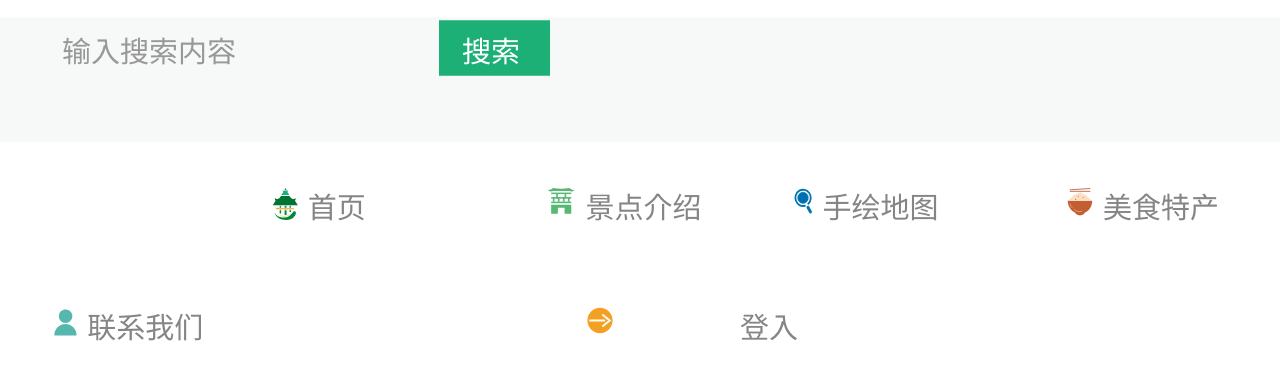
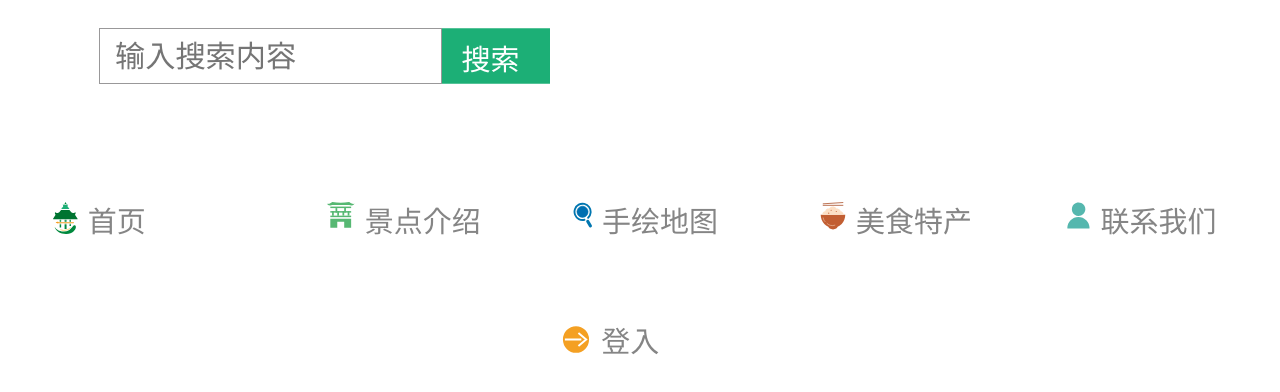
Before and after one commit to mylack/mylack.github.io, a website built with Parcel: page header.html in a window 1280 px wide. Shown: the part 150-542 px from the top of the page. Built offline with nearby package versions, Linux system fonts and the light colour scheme.

Commit message:
Add files via upload

```diff
--- a/header.css
+++ b/header.css
@@ -59,6 +59,7 @@
   max-width: 100%;
 }
 .search-icon1 {
+  padding-top: 1px;
   height: 100%;
   width: 111px;
   position: absolute;
@@ -86,7 +87,13 @@
   display: none;
   max-width: 100%;
 }
+.vector-icon22:hover {
+  fill: #c25e32; /* 改变填充色 */
+  stroke: #57b873; /* 如果有描边，改变描边色 */
+  box-shadow: -8px 8px 0 0 #000;
+}
 .a5 {
+  padding-top: 8px;
   text-decoration: none;
   color: var(--color-white);
   display: inline-block;
@@ -185,7 +192,7 @@
     var(--padding-35xl);
   box-sizing: border-box;
   gap: var(--gap-2xs-1);
-  min-width: 161px;
+  min-width: 246.9px;
   z-index: 3;
   margin-left: -1px;
   cursor: pointer;
@@ -338,6 +345,7 @@
   z-index: 1;
 }
 .vector-parent13,
+.vector-parent14,
 .vector-wrapper2 {
   display: flex;
   flex-direction: column;
@@ -354,6 +362,7 @@
   gap: var(--gap-2xs-1);
   min-width: 246.8px;
   z-index: 3;
+  cursor: pointer;
 }
 .vector-parent13:hover {
   background-color: #e1e1e0; /* 鼠标悬停时的背景色 */
@@ -377,36 +386,25 @@
   display: none;
 }
 .vector-parent14 {
-  position: absolute;
-  top: 0;
-  left: 0;
   background-color: var(--color-white);
-  width: 100%;
-  display: flex;
   flex-direction: row;
-  align-items: flex-start;
-  justify-content: center;
-  padding: var(--padding-19xl-8) var(--padding-xl) var(--padding-20xl-2)
-    var(--padding-33xl);
+  padding: var(--padding-20xl-2) var(--padding-23xl) var(--padding-19xl-8)
+    var(--padding-35xl);
   box-sizing: border-box;
-  height: 100%;
+  gap: var(--gap-2xs-1);
+  min-width: 246.8px;
+  z-index: 3;
+  cursor: pointer;
 }
 .vector-parent14:hover {
   background-color: #e1e1e0; /* 鼠标悬停时的背景色 */
   color: #f4a023; /* 鼠标悬停时的字体颜色 */
 }
 .link-icon {
-  position: absolute;
-  height: 25.66%;
-  width: 11.7%;
-  top: 36.28%;
-  right: 59.24%;
-  bottom: 38.05%;
-  left: 29.06%;
-  max-width: 100%;
-  overflow: hidden;
-  max-height: 100%;
-  z-index: 2;
+  width: 30.5px;
+  height: 32.9px;
+  position: relative;
+  z-index: 1;
 }
 .frame-parent5 {
   height: 113px;
@@ -432,7 +430,8 @@
   cursor: pointer;
 }
 .top-menu-parent {
-  width: 1720.8px;
+  width: auto;
+  height: auto;
   justify-content: center;
   padding: 0 var(--padding-xl) 0 0;
   box-sizing: border-box;
@@ -1357,3 +1356,25 @@
     font-size: var(--font-size-3xl);
   }
 }
+.frame-input{
+  display: flex;
+  flex-direction: row;
+  align-items: flex-start;
+  max-width: 100%;
+}
+.frame-input {
+  width: 100%;
+  border: 0;
+  outline: 0;
+  background-color: var(--color-white);
+  height: 56px;
+  flex: 1;
+  justify-content: flex-start;
+  padding: var(--padding-smi-1) 15px var(--padding-smi-2);
+  box-sizing: border-box;
+  font-family: var(--font-inter);
+  font-size: var(--font-size-11xl-2);
+  color: var(--color-darkgray-200);
+  min-width: 262px;
+  z-index: 2;
+}
--- a/header.html
+++ b/header.html
@@ -13,11 +13,11 @@
   </head>
   <body>
     <div class="div29">
-      <header class="frame-parent4">
-        <img class="group-icon" alt="" src="./public/5group-53.svg" />
+      <header class="frame-parent4"  style="display: flex;">
+        <div class="banner-wrapper-wrapper" style="display: flex;">
 
-        <div class="banner-wrapper-wrapper">
           <div class="banner-wrapper">
+
             <div class="logo-group">
               <img
                 class="logo-icon1"
@@ -35,29 +35,25 @@
                 </div>
               </div>
             </div>
-            <div class="search-bar-wrapper">
+
+            <div class="search-bar-wrapper" style="width: 40%;margin-left: 3%;">
               <div class="search-bar1">
                 <img class="search-icon1" alt="" src="./public/5vector-1.svg" />
 
-                <a class="a4">输入搜索内容</a>
+                <input class="frame-input" type="text"placeholder="输入搜索内容" style="border-style:solid;border-width:1px;">
                 <img class="vector-icon22" alt="" src="./public/5vector1.svg" />
 
                 <a class="a5">搜索</a>
               </div>
             </div>
+
           </div>
         </div>
-        <div class="top-menu-parent">
-          <div class="top-menu">
-            <img
-              class="user-icon1"
-              alt=""
-              src="./public/navigation-divider.svg"
-            />
+
+        <div class="top-menu-parent" style="margin-left: auto;margin-right: auto;left: calc(50% - 25vw);">
 
             <div class="vector-parent9" id="one">
               <img class="vector-icon23" alt="" src="./public/5vector5.svg" />
-
               <div class="home-button">
                 <img
                   class="home-label-icon"
@@ -67,11 +63,10 @@
               </div>
               <div class="div31">首页</div>
             </div>
-          </div>
-          <div class="user-menu">
+
+
             <div class="vector-parent10" id="two">
               <img class="vector-icon23" alt="" src="./public/5vector2.svg" />
-
               <div class="attraction-wrapper">
                 <img
                   class="attractions-icon"
@@ -81,9 +76,9 @@
               </div>
               <div class="div32">景点介绍</div>
             </div>
+
             <div class="vector-parent11" id="three">
               <img class="vector-icon25" alt="" src="./public/5vector3.svg" />
-
               <div class="component-1-frame">
                 <img
                   class="component-1-icon2"
@@ -94,7 +89,7 @@
               </div>
               <div class="div33">手绘地图</div>
             </div>
-          </div>
+
             <div class="vector-parent12" id="four">
               <img class="vector-icon26" alt="" src="./public/5vector4.svg" />
 
@@ -108,7 +103,7 @@
               </div>
               <div class="div32">美食特产</div>
             </div>
-          <div class="attractions-menu">
+
             <div class="vector-parent13" id="five">
               <img class="vector-icon23" alt="" src="./public/5vector2.svg" />
               <div class="vector-wrapper2">
@@ -120,29 +115,21 @@
               </div>
               <div class="div32">联系我们</div>
             </div>
-            <div class="frame-parent5" id="groupContainer1">
+
             <div class="vector-parent14" id="six">
               <img class="vector-icon29" alt="" src="./public/5vector6.svg" />
-
+              <div class="vector-wrapper2">
+                <img class="link-icon" alt="" src="./public/5vector-5.svg" />
+              </div>
               <div class="div36">登入</div>
               <div class="vector2"></div>
             </div>
-              <img class="link-icon" alt="" src="./public/5vector-5.svg" />
+
         </div>
-          </div>
+
         </div>
       </header>
-      <section class="frame-section">
-        <img class="vector-icon30" alt="" src="./public/1vector-7.svg" />
-
-        <img class="phone-no-email" alt="" src="./public/1vector-8.svg" />
-      </section>
-      <section class="jishan-content">
-        <img class="shape-icon" alt="" src="./public/1vector-9.svg" />
-
-        <img class="shape-path-icon" alt="" src="./public/1vector-10.svg" />
-      </section>
-
+    </div>
     <script>
       var groupContainer = document.getElementById("one");
       if (groupContainer) {
```
Lines whose indentation alone changed are shown as unchanged.
